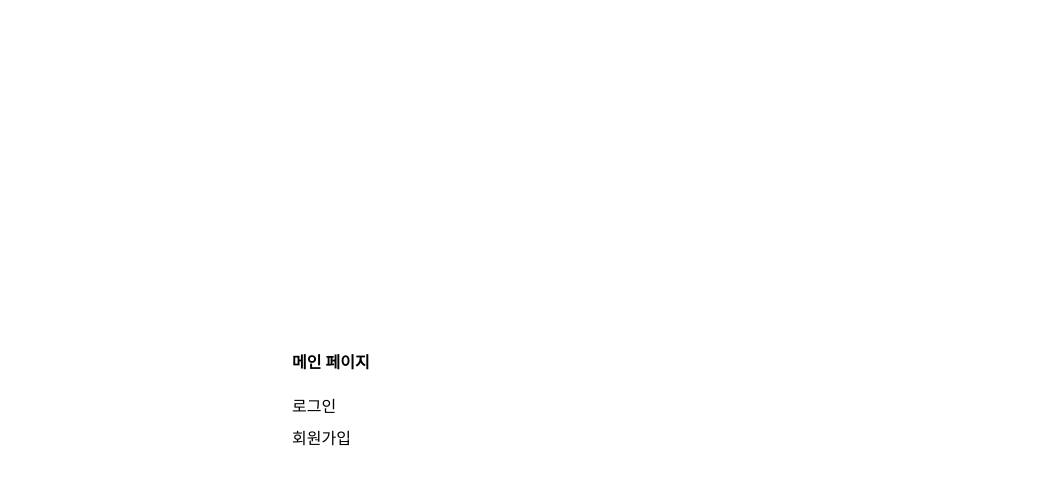
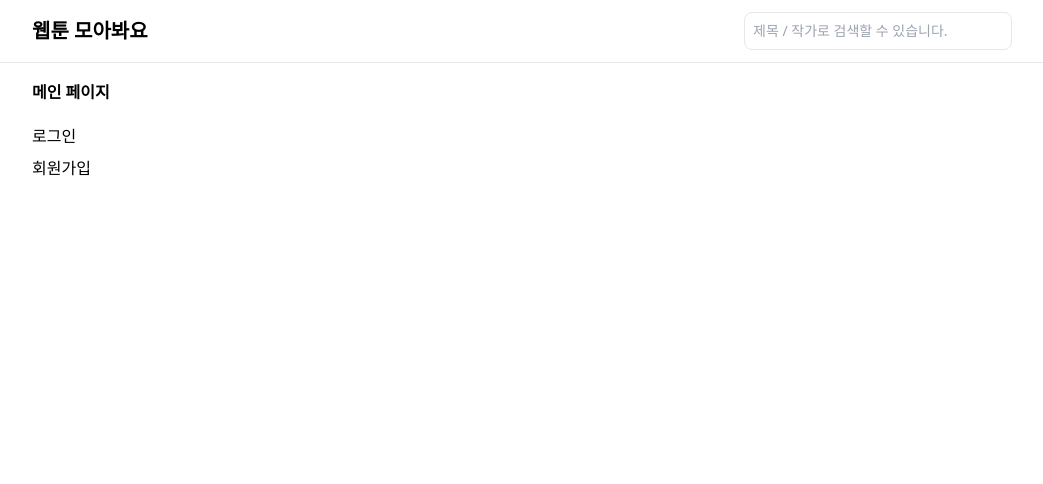
Before and after one commit to JHni2/collect-webtoons, a React (Vite) app: page / in a window 1280 px wide. Shown: the top 484 px of the page, without its empty margins (118-1161 px from the left). Built offline with nearby package versions, Linux system fonts and the light colour scheme; no server answers; the database is empty.

Commit message:
메인 페이지 헤더 영역 구현중

```diff
--- a/src/assets/css/style.css
+++ b/src/assets/css/style.css
@@ -1,5 +1,6 @@
 #container {
   display: flex;
+  flex-direction: column;
   min-width: 220px;
   height: 100vh;
   margin: 0 15px;
@@ -10,7 +11,7 @@
   display: flex;
   flex-direction: column;
   justify-content: center;
-  width: 460px;
+  width: 980px;
   margin: 0 auto;
 }
 
--- /dev/null
+++ b/src/components/Header.tsx
@@ -0,0 +1,17 @@
+import { Link } from 'react-router-dom'
+import Search from './Search'
+
+export default function Header(): JSX.Element {
+  return (
+    <div id="header_wrap" className="h-[63px] w-full flex items-center  border-b-[1px] p-3 fixed">
+      <div id="header" className="flex justify-between items-center w-[980px] m-[0_auto]">
+        <h2 className="font-bold">
+          <Link to="/" className="text-xl">
+            웹툰 모아봐요
+          </Link>
+        </h2>
+        <Search />
+      </div>
+    </div>
+  )
+}
--- a/src/components/IndexPage.tsx
+++ b/src/components/IndexPage.tsx
@@ -1,4 +1,4 @@
-import { query, collection, where, getDocs, DocumentData } from 'firebase/firestore'
+import { query, collection, where, getDocs, DocumentData, addDoc } from 'firebase/firestore'
 import { auth, db } from '../firebase'
 import { useContext, useEffect, useState } from 'react'
 import { Link } from 'react-router-dom'
@@ -41,10 +41,9 @@ export default function IndexPage() {
     sessionStorage.clear()
     window.location.href = '/'
   }
-  const state = { Loading: true }
 
   return (
-    <div id="content">
+    <div className="relative top-20" id="content">
       {loading ? (
         <Loading />
       ) : (
--- /dev/null
+++ b/src/components/Search.tsx
@@ -0,0 +1,13 @@
+export default function Search() {
+  return (
+    <div id="search">
+      <div className="search_box">
+        <input
+          type="text"
+          placeholder="제목 / 작가로 검색할 수 있습니다."
+          className="text-sm font-thin w-[268px] p-2 border-[1px] rounded-lg"
+        ></input>
+      </div>
+    </div>
+  )
+}
--- a/src/pages/Index.tsx
+++ b/src/pages/Index.tsx
@@ -1,9 +1,13 @@
+import Header from '../components/Header'
 import IndexPage from '../components/IndexPage'
 
 export default function Index(): JSX.Element {
   return (
-    <section id="container">
-      <IndexPage />
-    </section>
+    <>
+      <Header />
+      <section id="container">
+        <IndexPage />
+      </section>
+    </>
   )
 }
```
